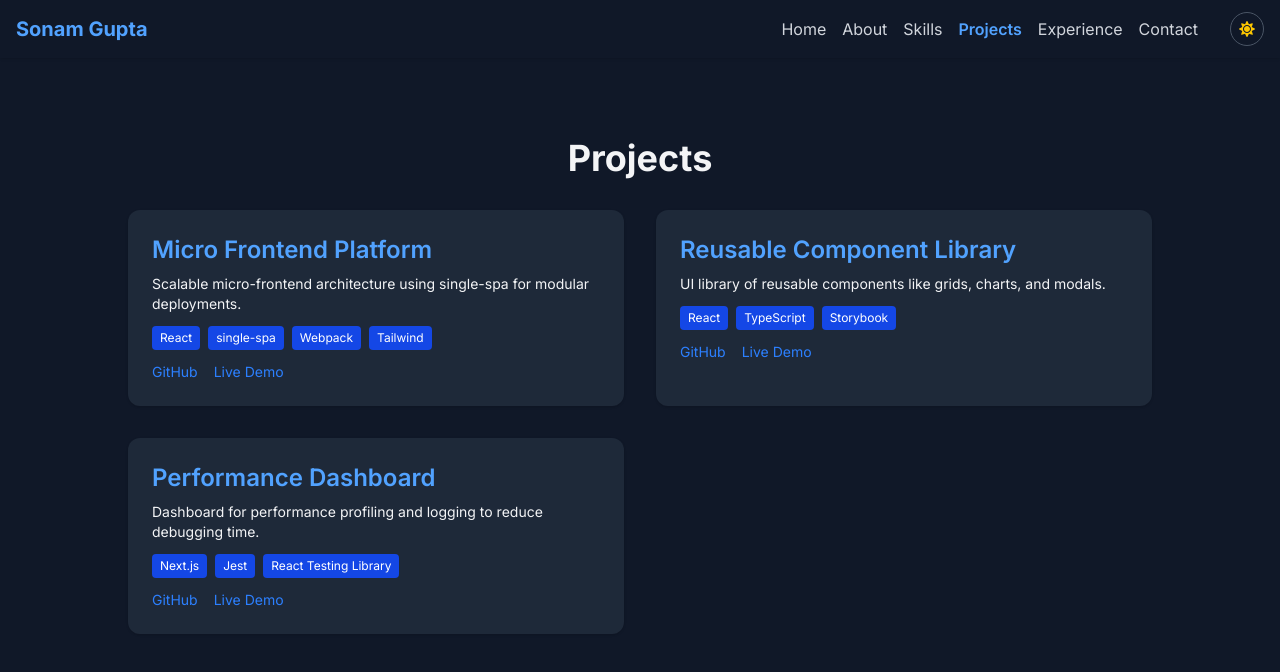
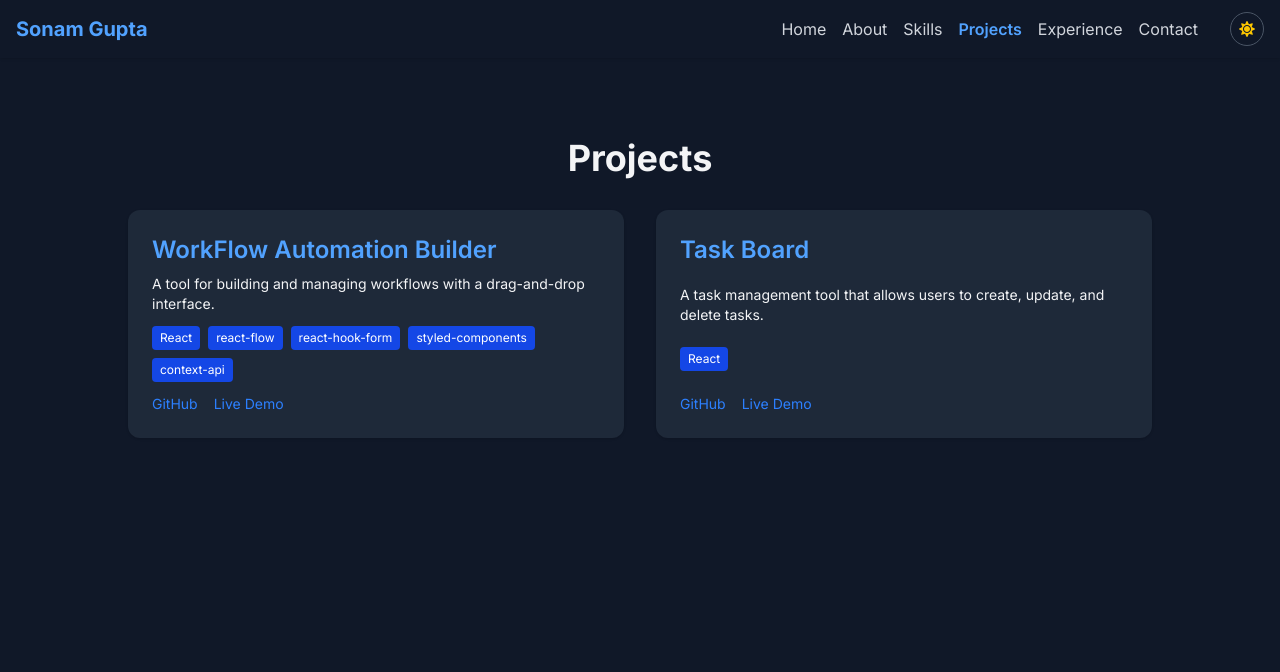
Before and after one commit to sonamguptacs/sonam-portfolio, a Next.js app: page /projects in a window 1280 px wide. Shown: the top 672 px of the page. Built offline with nearby package versions, Linux system fonts and the light colour scheme.

Commit message:
Added projects

```diff
--- a/app/projects/page.tsx
+++ b/app/projects/page.tsx
@@ -18,7 +18,7 @@ export default function ProjectsPage() {
           {projects.data.map((project, idx) => (
             <div
               key={idx}
-              className="bg-gray-100 dark:bg-gray-800 rounded-xl p-6 shadow"
+              className="bg-gray-100 dark:bg-gray-800 rounded-xl p-6 shadow flex flex-col justify-between h-full"
             >
               <h3 className="text-2xl font-semibold text-blue-600 dark:text-blue-400 mb-2">
                 {project.title}
--- a/data/projects.json
+++ b/data/projects.json
@@ -1,25 +1,24 @@
 {
   "data": [
     {
-      "title": "Micro Frontend Platform",
-      "description": "Scalable micro-frontend architecture using single-spa for modular deployments.",
-      "tech": ["React", "single-spa", "Webpack", "Tailwind"],
-      "github": "#",
-      "live": "#"
+      "title": "WorkFlow Automation Builder",
+      "description": "A tool for building and managing workflows with a drag-and-drop interface.",
+      "tech": [
+        "React",
+        "react-flow",
+        "react-hook-form",
+        "styled-components",
+        "context-api"
+      ],
+      "github": "https://github.com/sonamguptacs/WorkFlow-Automation-Builder",
+      "live": "https://work-flow-automation-builder.vercel.app/"
     },
     {
-      "title": "Reusable Component Library",
-      "description": "UI library of reusable components like grids, charts, and modals.",
-      "tech": ["React", "TypeScript", "Storybook"],
-      "github": "#",
-      "live": "#"
-    },
-    {
-      "title": "Performance Dashboard",
-      "description": "Dashboard for performance profiling and logging to reduce debugging time.",
-      "tech": ["Next.js", "Jest", "React Testing Library"],
-      "github": "#",
-      "live": "#"
+      "title": "Task Board",
+      "description": "A task management tool that allows users to create, update, and delete tasks.",
+      "tech": ["React"],
+      "github": "https://github.com/sonamguptacs/task_board",
+      "live": "https://task-board-ten-sandy.vercel.app/"
     }
   ]
 }
```
